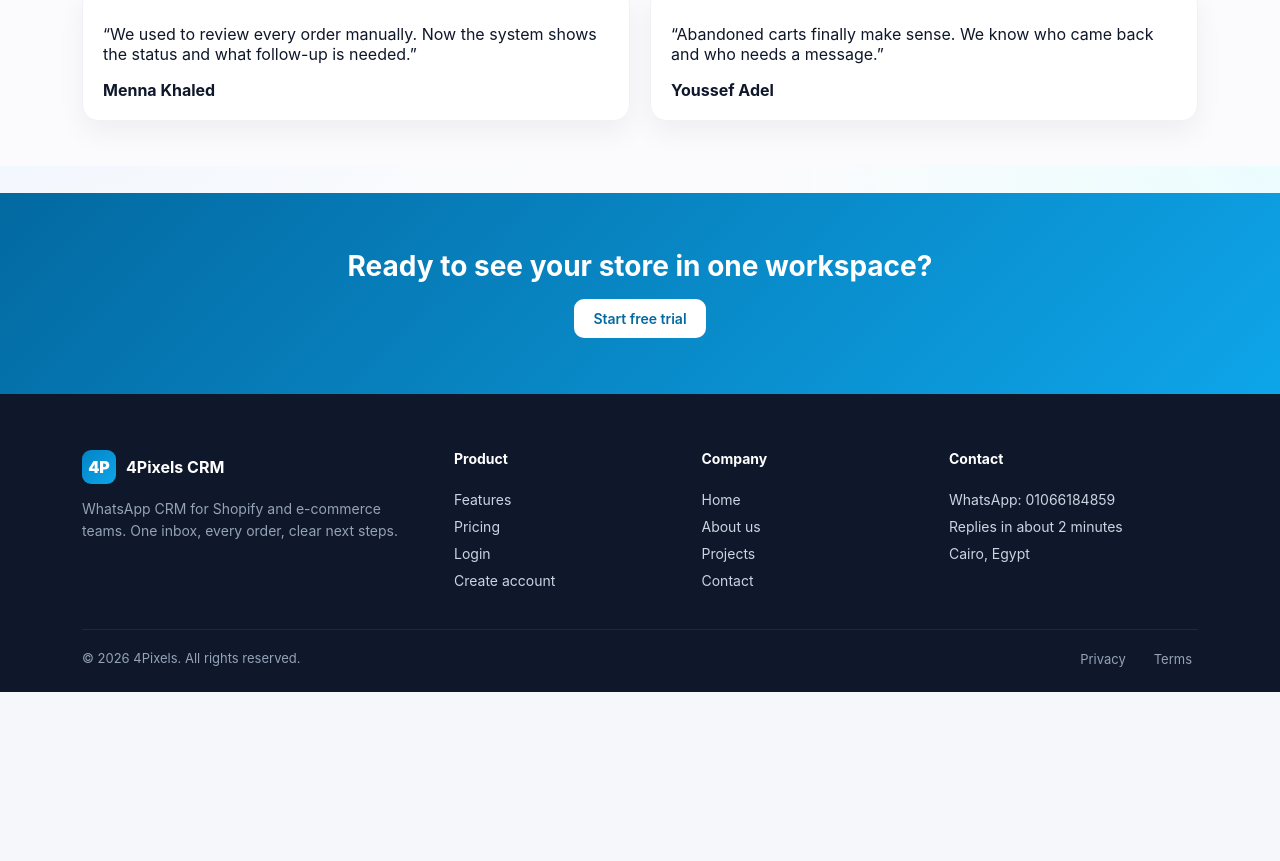
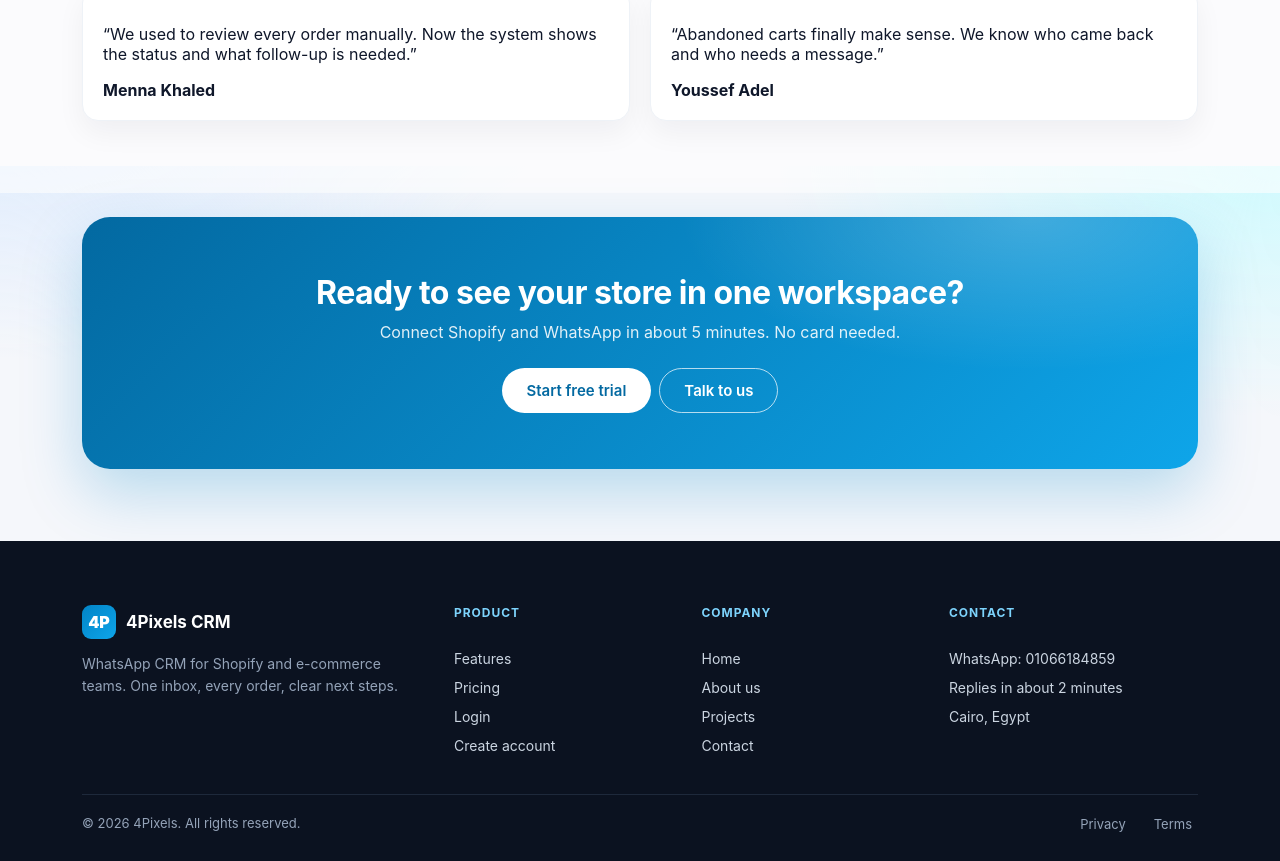
Before and after one commit to m0hammedahmed/4pixels-demo, a React (Vite) app: page / in a window 1280 px wide. Shown: the part 2234-3095 px from the top of the page. Before the commit the page ends 2926 px from the top, so only its background shows below. Built offline with nearby package versions, Linux system fonts and the light colour scheme.

Commit message:
v22: polish CTA band, footer, contact Arabic

```diff
--- a/src/public.tsx
+++ b/src/public.tsx
@@ -39,7 +39,7 @@ export function PublicSite({ lang, setLang, go, page }: Props) {
           <div className="foot-brand"><span className="brand-row"><span className="brand-mark">4P</span><b>4Pixels CRM</b></span><p>{tr(lang, 'WhatsApp CRM for Shopify and e-commerce teams. One inbox, every order, clear next steps.', 'CRM على واتساب لفرق Shopify والتجارة الإلكترونية. إنبوكس واحد، كل الأوردرات، وخطوات واضحة.')}</p></div>
           <div><h5>{tr(lang, 'Product', 'المنتج')}</h5>{[['features', 'Features', 'المميزات'], ['pricing', 'Pricing', 'الأسعار'], ['login', 'Login', 'دخول'], ['login', 'Create account', 'إنشاء حساب']].map(([k, en, ar]) => <button key={en} onClick={() => nav(k)}>{tr(lang, en, ar)}</button>)}</div>
           <div><h5>{tr(lang, 'Company', 'الشركة')}</h5>{[['home', 'Home', 'الرئيسية'], ['about', 'About us', 'من نحن'], ['projects', 'Projects', 'المشاريع'], ['contact', 'Contact', 'تواصل معنا']].map(([k, en, ar]) => <button key={en} onClick={() => nav(k)}>{tr(lang, en, ar)}</button>)}</div>
-          <div><h5>{tr(lang, 'Contact', 'تواصل')}</h5><span>WhatsApp: 01066184859</span><span>{tr(lang, 'Replies in about 2 minutes', 'بنرد في حوالي دقيقتين')}</span><span>Cairo, Egypt</span></div>
+          <div><h5>{tr(lang, 'Contact', 'تواصل')}</h5><span>{tr(lang, 'WhatsApp', 'واتساب')}: 01066184859</span><span>{tr(lang, 'Replies in about 2 minutes', 'بنرد في حوالي دقيقتين')}</span><span>{tr(lang, 'Cairo, Egypt', 'القاهرة، مصر')}</span></div>
         </div>
         <div className="foot-bottom"><span>© 2026 4Pixels. {tr(lang, 'All rights reserved.', 'جميع الحقوق محفوظة.')}</span><span><button onClick={() => nav('contact')}>{tr(lang, 'Privacy', 'الخصوصية')}</button><button onClick={() => nav('contact')}>{tr(lang, 'Terms', 'الشروط')}</button></span></div>
       </footer>
@@ -86,7 +86,7 @@ function Home({ lang, go }: { lang: Lang; go: (p: string) => void }) {
     </>
   );
 }
-function CTA({ lang, go }: { lang: Lang; go: (p: string) => void }) { return <section className="pub-cta"><h2>{tr(lang, 'Ready to see your store in one workspace?', 'جاهز تشوف متجرك في مساحة عمل واحدة؟')}</h2><button className="btn btn-primary" onClick={() => go('login')}>{tr(lang, 'Start free trial', 'ابدأ التجربة المجانية')}</button></section>; }
+function CTA({ lang, go }: { lang: Lang; go: (p: string) => void }) { return <section className="pub-cta-wrap"><div className="pub-cta"><h2>{tr(lang, 'Ready to see your store in one workspace?', 'جاهز تشوف متجرك في مساحة عمل واحدة؟')}</h2><p>{tr(lang, 'Connect Shopify and WhatsApp in about 5 minutes. No card needed.', 'اربط Shopify وواتساب في حوالي 5 دقايق. من غير كارت.')}</p><div className="btn-row"><button className="btn btn-primary" onClick={() => go('login')}>{tr(lang, 'Start free trial', 'ابدأ التجربة المجانية')}</button><button className="btn cta-ghost" onClick={() => go('contact')}>{tr(lang, 'Talk to us', 'كلمنا')}</button></div></div></section>; }
 function About({ lang, go }: { lang: Lang; go: (p: string) => void }) {
   const areas: [string, string, string[]][] = [['Turn customer messages into controlled sales work.', 'The team sees the customer, the order, the owner, and the next action from one clear inbox.', ['Team WhatsApp inbox', 'Order confirmation', 'Abandoned cart recovery']], ['Run orders without chasing.', 'Every order carries its status, shipping and return details.', ['Order tracking', 'Returns control', 'Bosta delivery checks']], ['Grow repeat purchases.', 'Offers and retention flows run with clear tracking.', ['Smart Offers', 'Customer retention', 'SMS campaigns']], ['See the whole picture.', 'Sales, profit and team activity in one operating view.', ['Dashboard', 'Net profit', 'Exact Shopify sales']]];
   return (<>
@@ -107,7 +107,7 @@ const PROJECTS: [string, string, string][] = [['Tetiano Site', 'A premium Shopif
 function Projects({ lang }: { lang: Lang }) { return (<><section className="pub-hero single"><div><h1>{tr(lang, 'Selected websites, systems, and commerce builds.', 'مواقع وأنظمة ومتاجر اتنفذت.')}</h1><p className="muted lead">A clear view of the work, the product type, and the final live result.</p></div></section><section className="pub-sec"><div className="proj-grid">{PROJECTS.map(([t, d, c]) => <div className="card proj" key={t}><div className="proj-img" style={{ background: `linear-gradient(135deg, ${c}, #0f172a)` }}><span>{t}</span></div><div className="card-pad"><h3 className="h3">{t}</h3><p className="muted small">{d}</p></div></div>)}</div></section></>); }
 function Contact({ lang }: { lang: Lang }) {
   const [sent, setSent] = useState(false);
-  return (<><section className="pub-hero single"><div><h1>{tr(lang, 'Tell us what needs to improve.', 'قولنا إيه اللي محتاج يتحسن.')}</h1><p className="muted lead">Send a short brief and we will continue the conversation on WhatsApp with the right context already prepared.</p></div></section>
-    <section className="pub-sec"><div className="two-col-flex"><div className="card card-pad grow"><h3 className="h3">{sent ? 'Thanks, we got your brief.' : 'Project brief'}</h3>{!sent && <><div className="field"><label>Name</label><input /></div><div className="field"><label>WhatsApp number</label><input /></div><div className="field"><label>What do you need?</label><textarea rows={4} className="inp" /></div><button className="btn btn-primary" onClick={() => setSent(true)}>Send brief</button></>}</div>
-      <div className="card card-pad grow"><h3 className="h3">WhatsApp</h3><p>01066184859</p><h3 className="h3">Response time</h3><p className="muted">About 2 minutes on WhatsApp</p></div></div></section></>);
+  return (<><section className="pub-hero single"><div><h1>{tr(lang, 'Tell us what needs to improve.', 'قولنا إيه اللي محتاج يتحسن.')}</h1><p className="muted lead">{tr(lang, 'Send a short brief and we will continue the conversation on WhatsApp with the right context already prepared.', 'ابعت وصف مختصر وهنكمل معاك على واتساب وإحنا فاهمين المطلوب.')}</p></div></section>
+    <section className="pub-sec"><div className="two-col-flex"><div className="card card-pad grow"><h3 className="h3">{sent ? tr(lang, 'Thanks, we got your brief.', 'شكراً، وصلنا طلبك.') : tr(lang, 'Project brief', 'تفاصيل طلبك')}</h3>{!sent && <><div className="field"><label>{tr(lang, 'Name', 'الاسم')}</label><input /></div><div className="field"><label>{tr(lang, 'WhatsApp number', 'رقم واتساب')}</label><input /></div><div className="field"><label>{tr(lang, 'What do you need?', 'محتاج إيه؟')}</label><textarea rows={4} className="inp" /></div><button className="btn btn-primary" onClick={() => setSent(true)}>{tr(lang, 'Send brief', 'إرسال')}</button></>}</div>
+      <div className="card card-pad grow"><h3 className="h3">{tr(lang, 'WhatsApp', 'واتساب')}</h3><p>01066184859</p><h3 className="h3">{tr(lang, 'Response time', 'وقت الرد')}</h3><p className="muted">{tr(lang, 'About 2 minutes on WhatsApp', 'حوالي دقيقتين على واتساب')}</p></div></div></section></>);
 }
--- a/src/style.css
+++ b/src/style.css
@@ -817,3 +817,18 @@ table.data tbody tr:hover { background: #f1f5f9; }
 .pub-nav .pub-auth-m .btn-primary { background: linear-gradient(135deg,#0284c7,#0ea5e9) !important; color: #fff !important; }
 .pub-nav .pub-auth-m .btn-ghost { background: #fff !important; color: #0f172a !important; border: 1px solid var(--border) !important; }
 @media (max-width: 900px) { .pub-head { background: rgba(255,255,255,.95) !important; } }
+/* v22 CTA + footer */
+.pub-cta-wrap { padding: 24px 32px 72px; }
+.pub-cta { max-width: 1116px; margin: 0 auto; border-radius: 28px; padding: 56px 32px; background: radial-gradient(500px 220px at 85% 0, rgba(255,255,255,.22), transparent 70%), linear-gradient(135deg,#0369a1,#0ea5e9); box-shadow: 0 24px 60px rgba(2,132,199,.25); }
+.pub-cta h2 { font-size: 32px !important; letter-spacing: -.5px; margin: 0 0 10px !important; }
+.pub-cta p { margin: 0 0 26px; color: rgba(255,255,255,.88); font-size: 16px; }
+.pub-cta .btn-row { justify-content: center; }
+.pub-cta .btn { padding: 12px 24px; font-size: 15px; border-radius: 100px; }
+.pub-cta .cta-ghost { background: transparent; color: #fff; border: 1.5px solid rgba(255,255,255,.7); } .pub-cta .cta-ghost:hover { background: rgba(255,255,255,.14); }
+.pub-foot { background: #0b1220 !important; padding: 64px 32px 28px !important; }
+.foot-grid h5 { font-size: 12px !important; letter-spacing: .08em; text-transform: uppercase; color: #7dd3fc !important; margin-bottom: 18px !important; }
+.foot-grid > div:not(.foot-brand) { gap: 12px !important; color: #cbd5e1; }
+.foot-brand .brand-row b { font-size: 17px; } .foot-brand p { margin-top: 14px; }
+.foot-bottom { border-top-color: #1e293b !important; }
+@media (max-width: 900px) { .pub-cta-wrap { padding: 16px 14px 48px; } .pub-cta { padding: 40px 20px; border-radius: 22px; } .pub-cta h2 { font-size: 24px !important; } .pub-foot { padding: 44px 18px 22px !important; } }
+@media (max-width: 900px) { .foot-grid > div:last-child { grid-column: 1 / -1; } }
```
